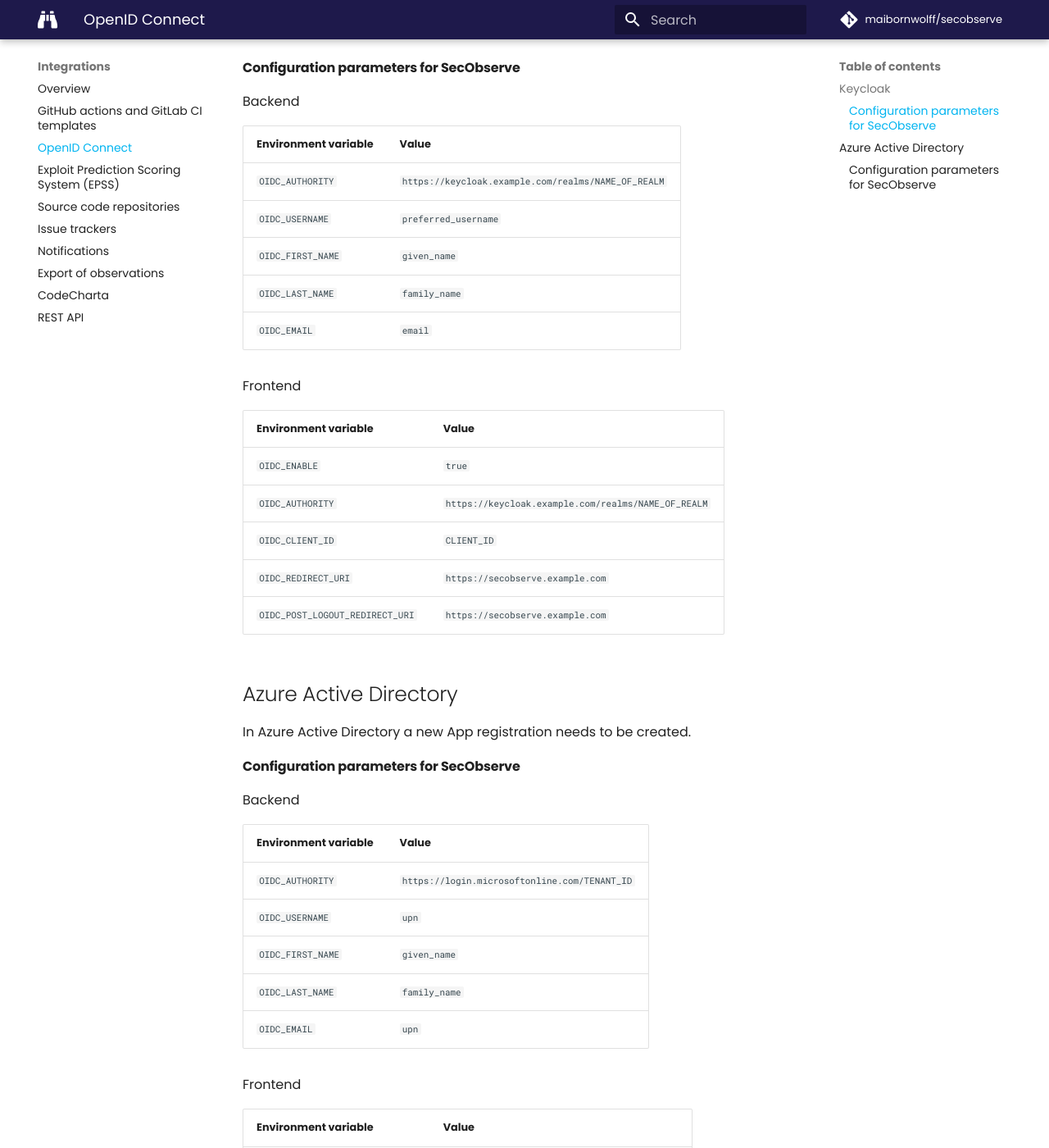
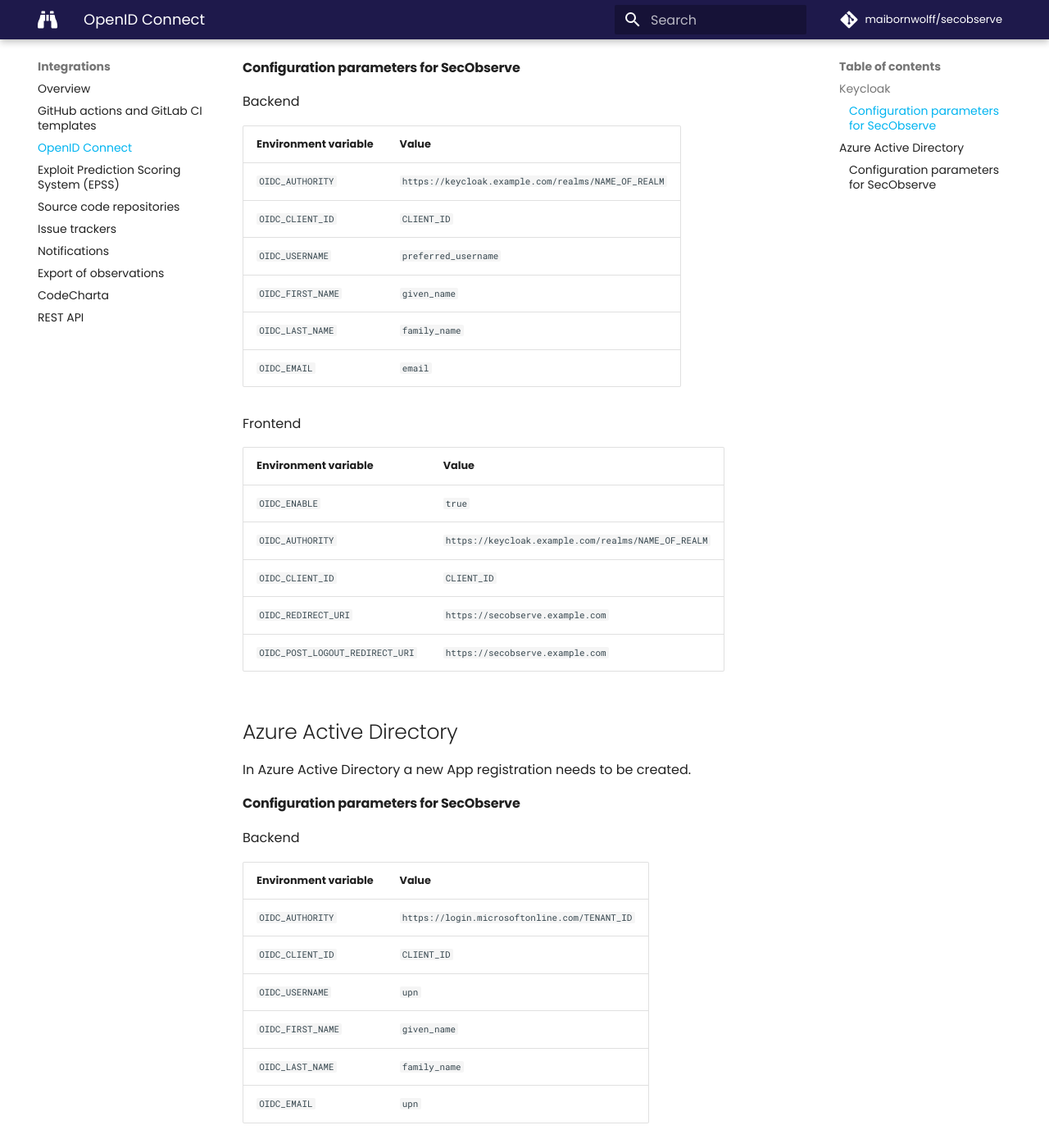
Before and after one commit to MaibornWolff/SecObserve, an MkDocs documentation site: the page built from docs/integrations/oidc_authentication.md, in a window 1280 px wide and 1400 px high, scrolled down 1054 px. Shown: the whole window at 82% size. Built offline with MkDocs 1.6.1 and Material for MkDocs 9.7.7, drawn with Linux system fonts in a browser that asks for light colours; comment, search, counter and statistics services are not loaded.

```diff
--- a/docker-compose-dev.yml
+++ b/docker-compose-dev.yml
@@ -51,6 +51,7 @@
       FIELD_ENCRYPTION_KEY: ${SO_FIELD_ENCRYPTION_KEY:-DtlkqVb3wlaVdJK_BU-3mB4wwuuf8xx8YNInajiJ7GU=}
       # --- OpenID Connect ---
       OIDC_AUTHORITY: ${SO_OIDC_AUTHORITY:-http://keycloak:8080/realms/secobserve}
+      OIDC_CLIENT_ID: ${SO_OIDC_CLIENT_ID:-secobserve}
       OIDC_USERNAME: ${SO_OIDC_USERNAME:-preferred_username}
       OIDC_FIRST_NAME: ${SO_OIDC_FIRST_NAME:-given_name}
       OIDC_LAST_NAME: ${SO_OIDC_LAST_NAME:-family_name}
--- a/docker-compose-playwright.yml
+++ b/docker-compose-playwright.yml
@@ -43,6 +43,7 @@
       FIELD_ENCRYPTION_KEY: DtlkqVb3wlaVdJK_BU-3mB4wwuuf8xx8YNInajiJ7GU=
       # --- OpenID Connect ---
       OIDC_AUTHORITY: ${SO_OIDC_AUTHORITY:-}
+      OIDC_CLIENT_ID: ${SO_OIDC_CLIENT_ID:-}
       OIDC_USERNAME: ${SO_OIDC_USERNAME:-}
       OIDC_FIRST_NAME: ${SO_OIDC_FIRST_NAME:-}
       OIDC_LAST_NAME: ${SO_OIDC_LAST_NAME:-}
--- a/docker-compose-prod-mysql.yml
+++ b/docker-compose-prod-mysql.yml
@@ -81,6 +81,7 @@
       FIELD_ENCRYPTION_KEY: ${SO_FIELD_ENCRYPTION_KEY:-DtlkqVb3wlaVdJK_BU-3mB4wwuuf8xx8YNInajiJ7GU=}
       # --- OpenID Connect ---
       OIDC_AUTHORITY: ${SO_OIDC_AUTHORITY:-}
+      OIDC_CLIENT_ID: ${SO_OIDC_CLIENT_ID:-}
       OIDC_USERNAME: ${SO_OIDC_USERNAME:-}
       OIDC_FIRST_NAME: ${SO_OIDC_FIRST_NAME:-}
       OIDC_LAST_NAME: ${SO_OIDC_LAST_NAME:-}
--- a/docker-compose-prod-postgres.yml
+++ b/docker-compose-prod-postgres.yml
@@ -81,6 +81,7 @@
       FIELD_ENCRYPTION_KEY: ${SO_FIELD_ENCRYPTION_KEY:-DtlkqVb3wlaVdJK_BU-3mB4wwuuf8xx8YNInajiJ7GU=}
       # --- OpenID Connect ---
       OIDC_AUTHORITY: ${SO_OIDC_AUTHORITY:-}
+      OIDC_CLIENT_ID: ${SO_OIDC_CLIENT_ID:-}
       OIDC_USERNAME: ${SO_OIDC_USERNAME:-}
       OIDC_FIRST_NAME: ${SO_OIDC_FIRST_NAME:-}
       OIDC_LAST_NAME: ${SO_OIDC_LAST_NAME:-}
--- a/docker-compose-prod-test.yml
+++ b/docker-compose-prod-test.yml
@@ -50,6 +50,7 @@
       FIELD_ENCRYPTION_KEY: ${SO_FIELD_ENCRYPTION_KEY:-DtlkqVb3wlaVdJK_BU-3mB4wwuuf8xx8YNInajiJ7GU=}
       # --- OpenID Connect ---
       OIDC_AUTHORITY: ${SO_OIDC_AUTHORITY:-}
+      OIDC_CLIENT_ID: ${SO_OIDC_CLIENT_ID:-}
       OIDC_USERNAME: ${SO_OIDC_USERNAME:-}
       OIDC_FIRST_NAME: ${SO_OIDC_FIRST_NAME:-}
       OIDC_LAST_NAME: ${SO_OIDC_LAST_NAME:-}
--- a/docker-compose-unittests.yml
+++ b/docker-compose-unittests.yml
@@ -22,6 +22,7 @@
       FIELD_ENCRYPTION_KEY: DtlkqVb3wlaVdJK_BU-3mB4wwuuf8xx8YNInajiJ7GU=
       # --- OpenID Connect ---
       OIDC_AUTHORITY: https://authority
+      OIDC_CLIENT_ID: client_id
       OIDC_USERNAME: preferred_username
       OIDC_FIRST_NAME: given_name
       OIDC_LAST_NAME: family_name
--- a/docs/integrations/oidc_authentication.md
+++ b/docs/integrations/oidc_authentication.md
@@ -14,17 +14,18 @@
 
 | Environment variable | Value                                               |
 |----------------------|-----------------------------------------------------|
-| `OIDC_AUTHORITY`   | `https://keycloak.example.com/realms/NAME_OF_REALM` |
-| `OIDC_USERNAME`    | `preferred_username`                                |
-| `OIDC_FIRST_NAME`  | `given_name`                                        |
-| `OIDC_LAST_NAME`   | `family_name`                                       |
-| `OIDC_EMAIL`       | `email`                                             |
+| `OIDC_AUTHORITY`     | `https://keycloak.example.com/realms/NAME_OF_REALM` |
+| `OIDC_CLIENT_ID`     | `CLIENT_ID`                                         |
+| `OIDC_USERNAME`      | `preferred_username`                                |
+| `OIDC_FIRST_NAME`    | `given_name`                                        |
+| `OIDC_LAST_NAME`     | `family_name`                                       |
+| `OIDC_EMAIL`         | `email`                                             |
 
 
 Frontend
 
-| Environment variable              | Value                                               |
-|-----------------------------------|-----------------------------------------------------|
+| Environment variable            | Value                                               |
+|---------------------------------|-----------------------------------------------------|
 | `OIDC_ENABLE`                   | `true`                                              |
 | `OIDC_AUTHORITY`                | `https://keycloak.example.com/realms/NAME_OF_REALM` |
 | `OIDC_CLIENT_ID`                | `CLIENT_ID`                                         |
@@ -42,17 +43,18 @@
 
 | Environment variable | Value                                              |
 |----------------------|----------------------------------------------------|
-| `OIDC_AUTHORITY`   | `https://login.microsoftonline.com/TENANT_ID`      |
-| `OIDC_USERNAME`    | `upn`                                              |
-| `OIDC_FIRST_NAME`  | `given_name`                                       |
-| `OIDC_LAST_NAME`   | `family_name`                                      |
-| `OIDC_EMAIL`       | `upn`                                              |
+| `OIDC_AUTHORITY`     | `https://login.microsoftonline.com/TENANT_ID`      |
+| `OIDC_CLIENT_ID`     | `CLIENT_ID`                                        |
+| `OIDC_USERNAME`      | `upn`                                              |
+| `OIDC_FIRST_NAME`    | `given_name`                                       |
+| `OIDC_LAST_NAME`     | `family_name`                                      |
+| `OIDC_EMAIL`         | `upn`                                              |
 
 
 Frontend
 
-| Environment variable              | Value                                              |
-|-----------------------------------|----------------------------------------------------|
+| Environment variable            | Value                                              |
+|---------------------------------|----------------------------------------------------|
 | `OIDC_ENABLE`                   | `true`                                             |
 | `OIDC_AUTHORITY`                | `https://login.microsoftonline.com/TENANT_ID`      |
 | `OIDC_CLIENT_ID`                | `CLIENT_ID`                                        |
```
Also changed, not shown: docs/getting_started/configuration.md (+2 -0 lines), docs/getting_started/installation.md (+1 -0 lines), docs/getting_started/upgrading.md (+6 -0 lines), 4 other files.
